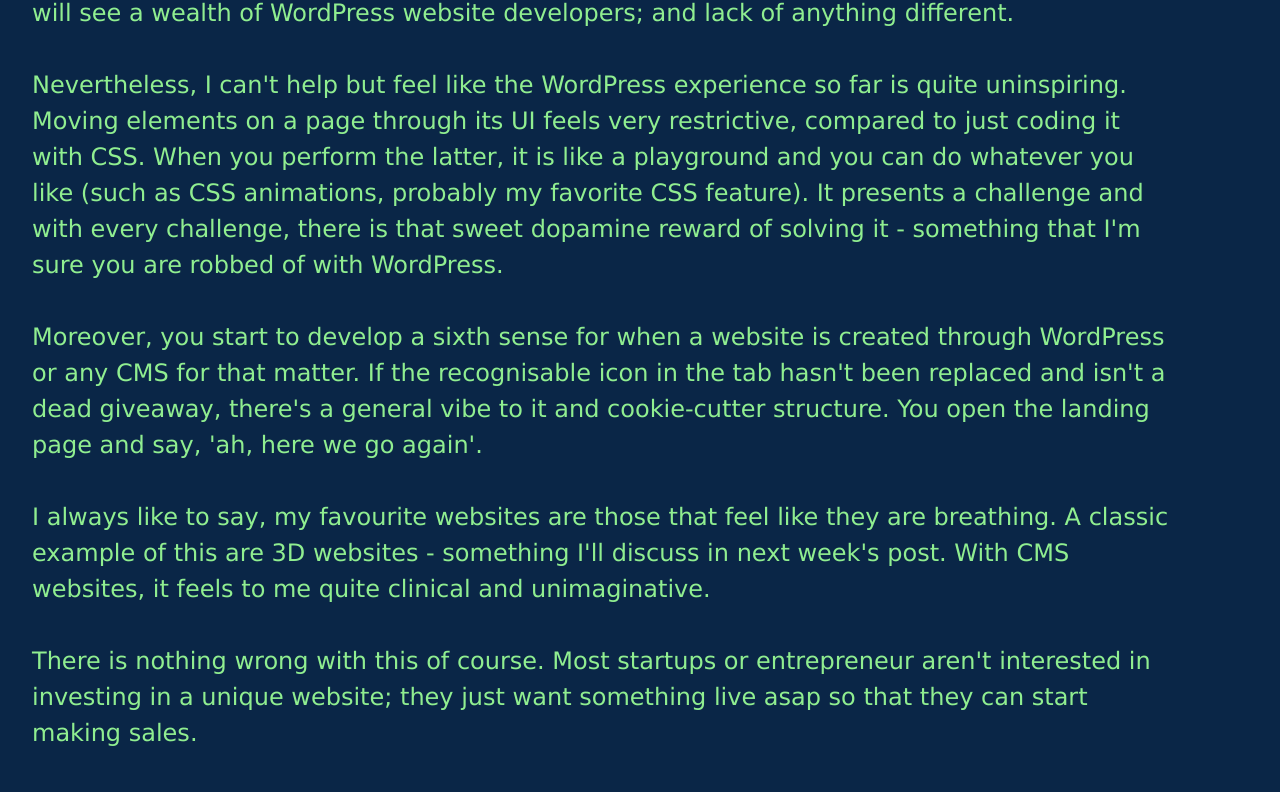
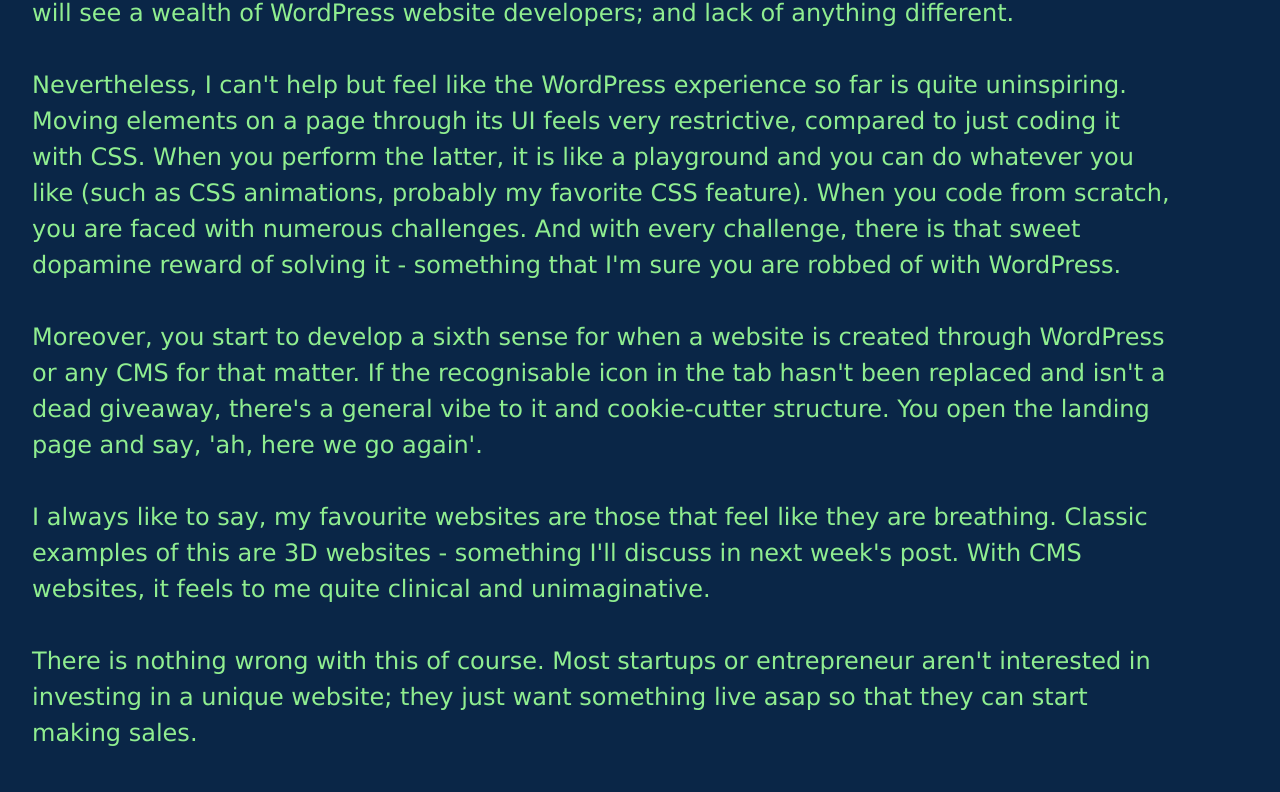
Before and after one commit to DarrellRoberts/portfolio, a Next.js app: page /blog/1 in a window 1280 px wide. Shown: the part 1954-2746 px from the top of the page. Built offline with nearby package versions, Linux system fonts and the light colour scheme.

Commit message:
00013:sp corrections

```diff
--- a/src/components/blog-assets/EntriesArray.tsx
+++ b/src/components/blog-assets/EntriesArray.tsx
@@ -28,7 +28,7 @@
     <br/>
     <p>However, there was one thing I completely (and foolishly) overlooked. If I create websites from scratch for clients, how will they maintain it? Furthermore, if they want to quickly, say, move a button or change the background-colour, how can they do that if there's no user-friendly interface?</p>
     <br/>
-    <p>It was only then that the penny dropped as to why so many freelance Web Developers use WordPress. So if you can't beat them, join them. And if you can't join them, pretend you're one of them until they forget that you aren't one of them (I say as a career-changer)</p>
+    <p>It was only then that the penny dropped as to why so many freelance Web Developers use WordPress. So if you can't beat them, join them. And if you can't join them, pretend you're one of them until they forget that you aren't one of them (I say as a career-changer).</p>
     <br/>
     <p>So, either conventionally or unconventionally, I downloaded <a href="https://localwp.com/" target="_blank">Local WP</a> - a WordPress developement tool. By doing this rather than using WordPress itself, I've actually automated even more tasks, such as layouts, plugin management and writing code. Besides, I wanted to explore the more expedient option in order to see its benefits in all its glory. And In summary, I can't deny it is a huge time-saver.</p>
     <br/>
@@ -36,11 +36,11 @@
     <br/>
     <p>It all makes sense now. Why when you go on freelance websites such as, <a href="https://www.fiverr.com/" target="_blank">Fiverr</a> or <a href="https://www.upwork.com/" target="_blank">Upwork</a>, you will see a wealth of WordPress website developers; and lack of anything different.</p>
     <br/>
-    <p>Nevertheless, I can't help but feel like the WordPress experience so far is quite uninspiring. Moving elements on a page through its UI feels very restrictive, compared to just coding it with CSS. When you perform the latter, it is like a playground and you can do whatever you like (such as CSS animations, probably my favorite CSS feature). It presents a challenge and with every challenge, there is that sweet dopamine reward of solving it - something that I'm sure you are robbed of with WordPress.</p>
+    <p>Nevertheless, I can't help but feel like the WordPress experience so far is quite uninspiring. Moving elements on a page through its UI feels very restrictive, compared to just coding it with CSS. When you perform the latter, it is like a playground and you can do whatever you like (such as CSS animations, probably my favorite CSS feature). When you code from scratch, you are faced with numerous challenges. And with every challenge, there is that sweet dopamine reward of solving it - something that I'm sure you are robbed of with WordPress.</p>
     <br/>
     <p>Moreover, you start to develop a sixth sense for when a website is created through WordPress or any CMS for that matter. If the recognisable icon in the tab hasn't been replaced and isn't a dead giveaway, there's a general vibe to it and cookie-cutter structure. You open the landing page and say, 'ah, here we go again'.</p>
     <br/>
-    <p>I always like to say, my favourite websites are those that feel like they are breathing. A classic example of this are 3D websites - something I'll discuss in next week's post. With CMS websites, it feels to me quite clinical and unimaginative.</p>
+    <p>I always like to say, my favourite websites are those that feel like they are breathing. Classic examples of this are 3D websites - something I'll discuss in next week's post. With CMS websites, it feels to me quite clinical and unimaginative.</p>
     <br/>
     <p>There is nothing wrong with this of course. Most startups or entrepreneur aren't interested in investing in a unique website; they just want something live asap so that they can start making sales.</p>
     <br/>
```
